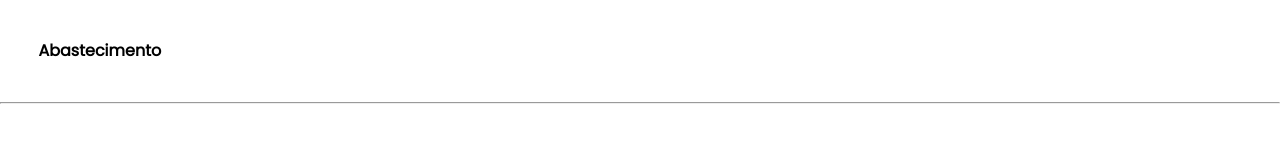
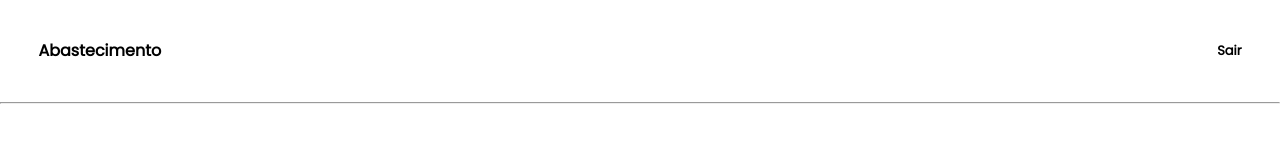
Before and after one commit to Tr0ya7/Simbolus-TelaAbastecimento, a Next.js app: page /abastecimento in a window 1280 px wide. Shown: the top 151 px of the page. Built offline with nearby package versions, Linux system fonts and the light colour scheme.

Commit message:
front-end terminado

```diff
--- a/pages/abastecimento.js
+++ b/pages/abastecimento.js
@@ -109,10 +109,19 @@ export default function Abastecimento() {
 
     return (
         <div className={styles.main}>
-            <p className={styles.title}>
-                Abastecimento
-            </p>
-            <hr />
+            <header>
+                <div>
+                    <p className={styles.title}>
+                        Abastecimento
+                    </p>
+                    <Link href="/">
+                        <p className={styles.leave}>
+                            Sair
+                        </p>
+                    </Link>
+                </div>
+                <hr />
+            </header>
             <div className={styles.informations}>
                 <div>
                     <p>
--- a/pages/components/loginInformations.js
+++ b/pages/components/loginInformations.js
@@ -1,5 +1,5 @@
 import styles from '@/styles/components/loginInformations.module.scss'
-import DefaultInput from './propInput'
+import PropInput from './propInput'
 
 export default function LoginInformations() {
     return (
@@ -7,11 +7,11 @@ export default function LoginInformations() {
             <p>
                 Funcionário
             </p>
-            <DefaultInput />
+            <PropInput />
             <p>
                 Senha
             </p>
-            <DefaultInput />
+            <PropInput />
         </div>
     )
 }
--- a/styles/pages/Home.module.scss
+++ b/styles/pages/Home.module.scss
@@ -4,11 +4,11 @@
     min-height: 100vh;
 
     button {
-        display: flex;
+        display: $display;
         margin: 30px auto;
         background-color: rgb(37, 150, 190);
         color: white;
-        padding: 3%;
+        padding: $margin;
         border: none;
         border-radius: 5px;
         transition: .1s;
--- a/styles/pages/abastecimento.module.scss
+++ b/styles/pages/abastecimento.module.scss
@@ -1,31 +1,36 @@
+@import '../preDefinitions.scss';
+
 .main {
     max-height: 90%;
 
-    .title {
-        font-weight: bold;
-        font-size: medium;
-        margin: 3%;
-    }
+    header {
+        div {
+            @include display3;
+            flex-wrap: nowrap;
+            font-weight: $font-weight;
+            justify-content: space-between;
+            font-size: medium;
+            align-items: center;
 
-    .hr {
-        padding: none;
+            .leave {
+                font-size: small;
+            }
+        }
     }
 
     .informations {
-        display: flex;
-        flex-wrap: wrap;
-        margin: 3%;
+        @include display3;
 
         div {
             margin-left: 5%;
 
             p {
-                margin: 3%;
+                margin: $margin;
                 font-size: 12.61px;
             }
 
             input {
-                margin-left: 3%;
+                margin-left: $margin;
             }
 
             img {
@@ -43,9 +48,8 @@
         }
 
         .midInformations {
+            @include display3;
             margin: 10% 1%;
-            display: flex;
-            flex-wrap: wrap;
 
             .expense {
                 margin-left: 27%;
--- a/styles/preDefinitions.scss
+++ b/styles/preDefinitions.scss
@@ -1,5 +1,15 @@
-@mixin flexCenter() {
-    display: flex;
-    align-items: center;
-    justify-content: center;
+$display: flex;
+$margin: 3%;
+$font-weight: bold;
+
+@mixin display3() {
+    display: $display;
+    margin: $margin;
+    flex-wrap: wrap;
 }
+
+@mixin border10px() {
+    border: 1px solid #ccc;
+    padding: 10px;
+    text-align: center;
+}
```
Also changed, not shown: styles/pages/idsTable.module.scss (+5 -7 lines).
